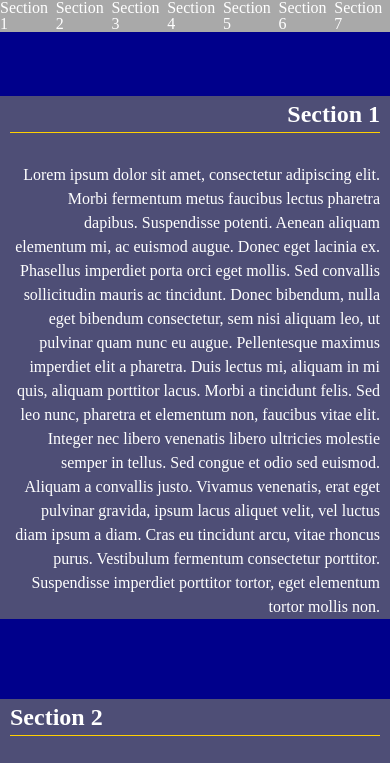
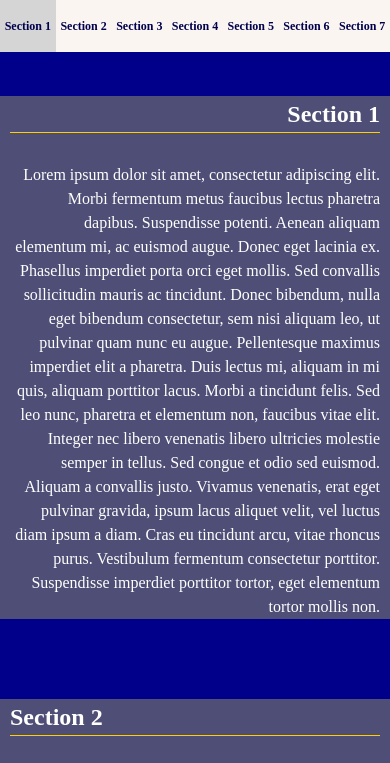
Before and after one commit to mahmoudamer/udacity_landing_page, a plain HTML site: page index.html in a window 390 px wide. Shown: the top 763 px of the page. Drawn offline with Linux system fonts and the light colour scheme.

Commit message:
adding nav style

```diff
--- a/css/style.css
+++ b/css/style.css
@@ -7,15 +7,25 @@
   position: fixed;
   display: flex;
   justify-content: space-around;
-  background-color: darkgray;
-  color: white;
   text-decoration: none;
   list-style: none;
   width: 100%;
   padding: 0;
+  background-color: rgb(250, 245, 240);
 }
 .navbar__menu ul li {
+  background-color: rgb(250, 245, 240);
+  color: rgb(1, 1, 77);
+  padding: 20px 0;
+  font-weight: bold;
+  font-size: 18px;
   text-decoration: none;
+  cursor: pointer;
+  width: 100%;
+  text-align: center;
+}
+.navbar__menu ul li:hover {
+  background-color: rgb(214, 213, 213);
 }
 
 .main__hero {
@@ -87,6 +97,10 @@ p {
   .section p {
     font-size: 18px;
   }
+
+  .navbar__menu ul li {
+    font-size: 16px;
+  }
 }
 @media screen and (max-width: 500px) {
   .section {
@@ -109,4 +123,7 @@ p {
   .section p {
     font-size: 16px;
   }
+  .navbar__menu ul li {
+    font-size: 12px;
+  }
 }
```
